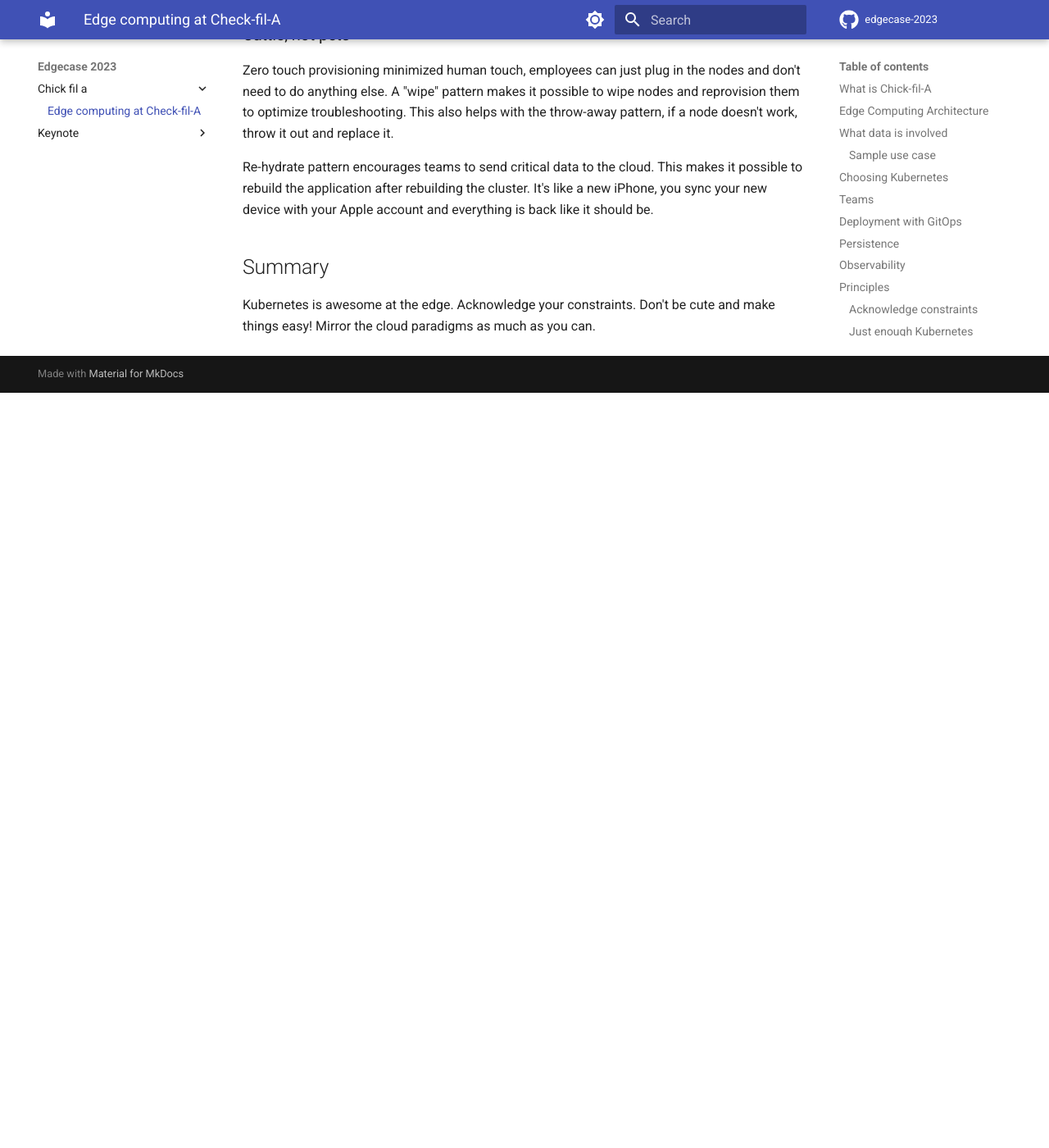
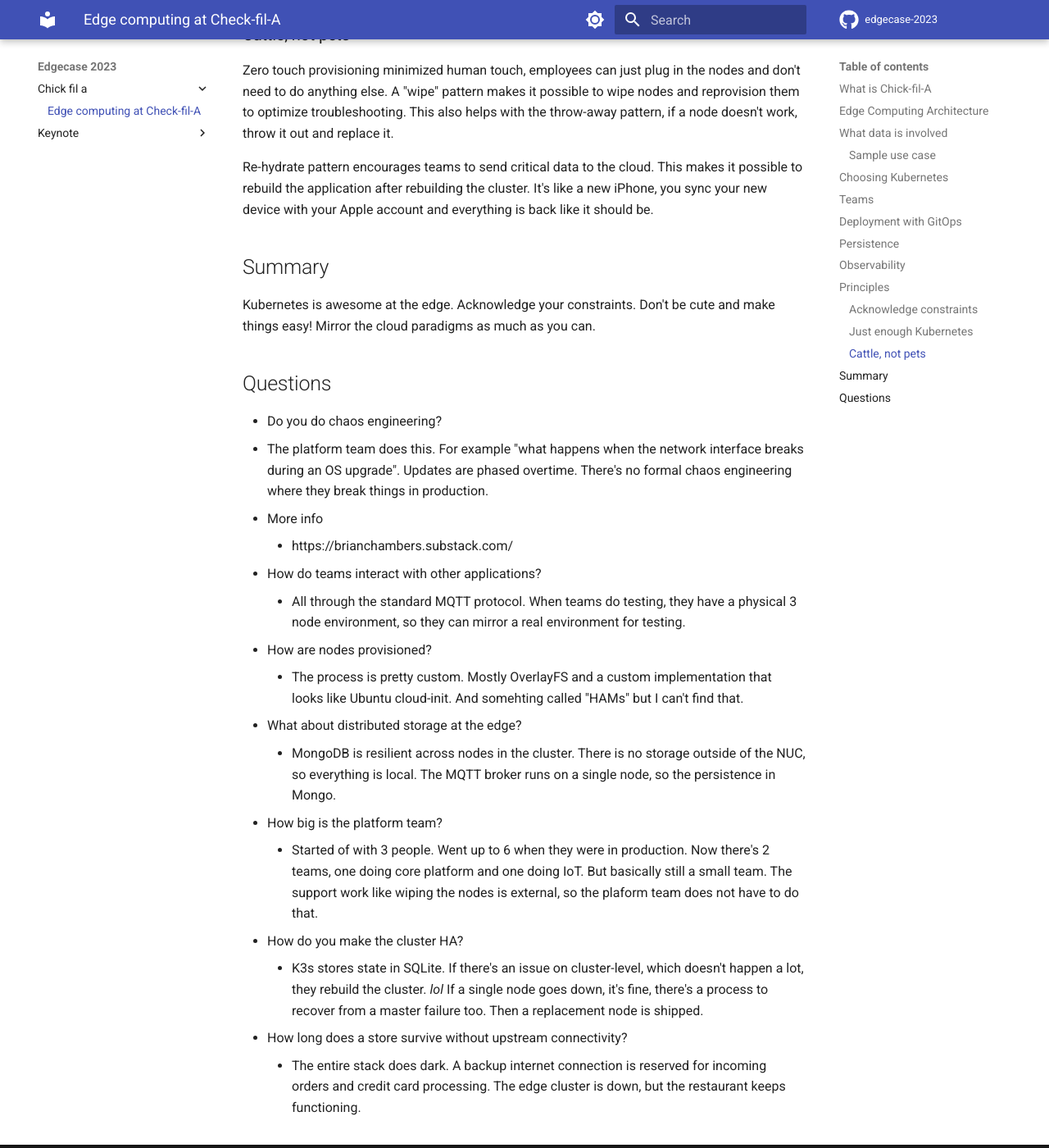
Before and after one commit to RobKenis/edgecase-2023, an MkDocs documentation site: the page built from docs/chick-fil-a/index.md, in a window 1280 px wide and 1400 px high, scrolled down 2994 px. Shown: the whole window at 82% size. Built offline with MkDocs 1.6.1 and Material for MkDocs 9.7.7, drawn with Linux system fonts in a browser that asks for light colours; comment, search, counter and statistics services are not loaded; before the commit the page ends 3473 px from its top, so only the background shows below that.

Commit message:
Add questions sections for chick-fil-a

```diff
--- a/docs/chick-fil-a/index.md
+++ b/docs/chick-fil-a/index.md
@@ -114,3 +114,25 @@ It's like a new iPhone, you sync your new device with your Apple account and eve
 ## Summary
 
 Kubernetes is awesome at the edge. Acknowledge your constraints. Don't be cute and make things easy! Mirror the cloud paradigms as much as you can.
+
+## Questions
+
+- Do you do chaos engineering?
+  - The platform team does this. For example "what happens when the network interface breaks during an OS upgrade". Updates are phased overtime. There's no
+    formal chaos engineering where they break things in production.
+  - More info
+    - https://brianchambers.substack.com/
+  - How do teams interact with other applications?
+    - All through the standard MQTT protocol. When teams do testing, they have a physical 3 node environment, so they can mirror a real environment for testing.
+  - How are nodes provisioned?
+    - The process is pretty custom. Mostly OverlayFS and a custom implementation that looks like Ubuntu cloud-init. And somehting called "HAMs" but I can't find that.
+  - What about distributed storage at the edge?
+    - MongoDB is resilient across nodes in the cluster. There is no storage outside of the NUC, so everything is local. The MQTT broker runs on a single node, so the persistence in Mongo.
+  - How big is the platform team?
+    - Started of with 3 people. Went up to 6 when they were in production. Now there's 2 teams, one doing core platform and one doing IoT. But basically still a small team. The support
+      work like wiping the nodes is external, so the plaform team does not have to do that.
+  - How do you make the cluster HA?
+    - K3s stores state in SQLite. If there's an issue on cluster-level, which doesn't happen a lot, they rebuild the cluster. _lol_ If a single node goes down, it's fine, there's a
+      process to recover from a master failure too. Then a replacement node is shipped.
+  - How long does a store survive without upstream connectivity?
+    - The entire stack does dark. A backup internet connection is reserved for incoming orders and credit card processing. The edge cluster is down, but the restaurant keeps functioning.
```
